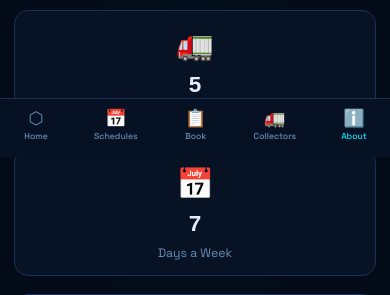
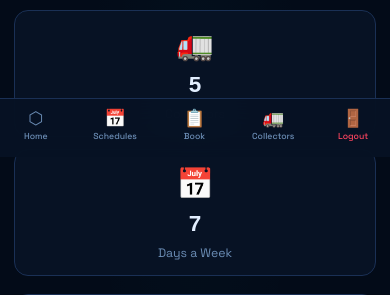
Before and after one commit to Josh-tech22/cleancity-scheduler, a Django app: page /about/ in a window 390 px wide. Shown: the part 687-982 px from the top of the page. Run offline with Django 4.2, Linux system fonts and the light colour scheme; a user stored in the database is signed in.

Commit message:
improve the phone view added the logout

```diff
--- a/scheduling/templates/scheduling/base.html
+++ b/scheduling/templates/scheduling/base.html
@@ -439,9 +439,14 @@
   <a href="{% url 'collector_list' %}" class="mobile-nav-item {% if 'collector' in request.resolver_match.url_name %}active{% endif %}">
     <span class="nav-icon">🚛</span><span>Collectors</span>
   </a>
-  <a href="{% url 'about' %}" class="mobile-nav-item {% if request.resolver_match.url_name == 'about' %}active{% endif %}">
-    <span class="nav-icon">ℹ️</span><span>About</span>
-  </a>
+  {% if user.is_authenticated %}
+  <form method="post" action="{% url 'logout' %}" style="display:contents">
+    {% csrf_token %}
+    <button type="submit" class="mobile-nav-item" style="background:none;border:none;cursor:pointer;font-family:inherit;color:var(--red)">
+      <span class="nav-icon">🚪</span><span>Logout</span>
+    </button>
+  </form>
+  {% endif %}
 </nav>
 
 <script>
```
